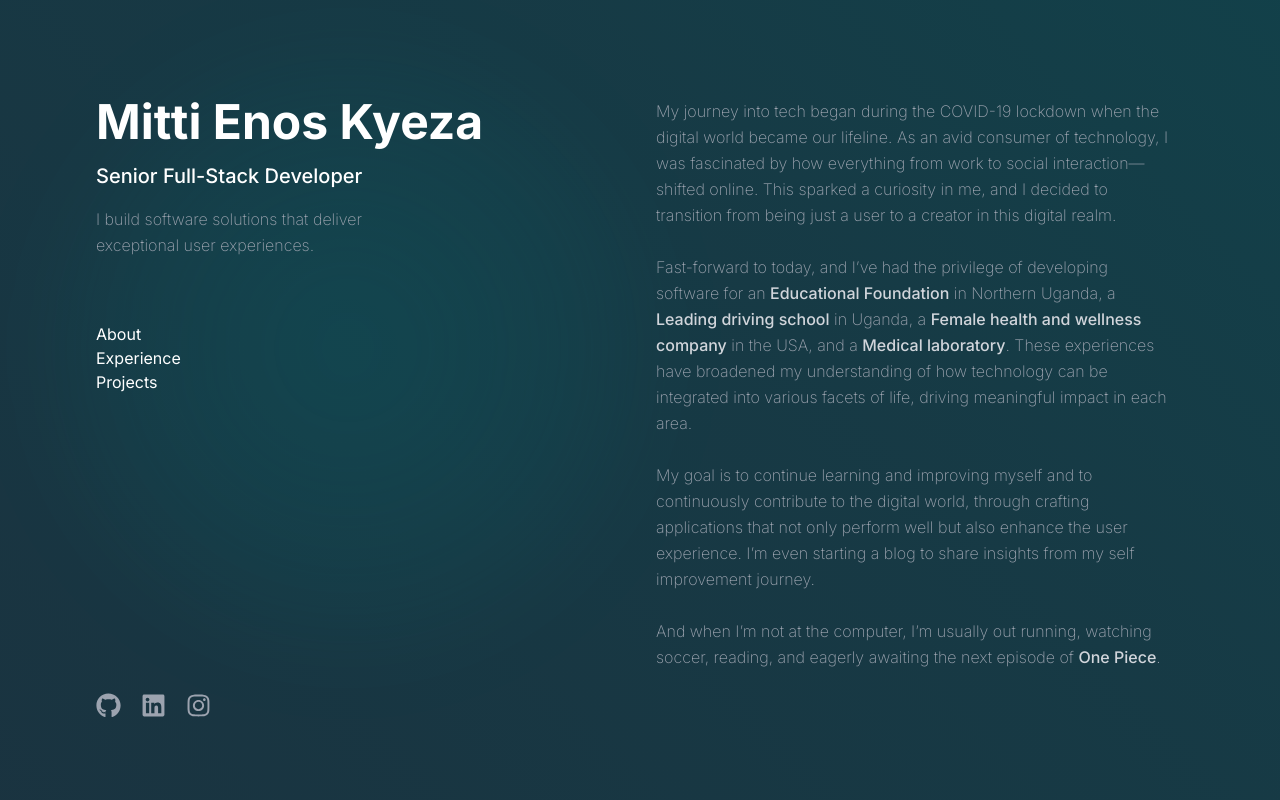
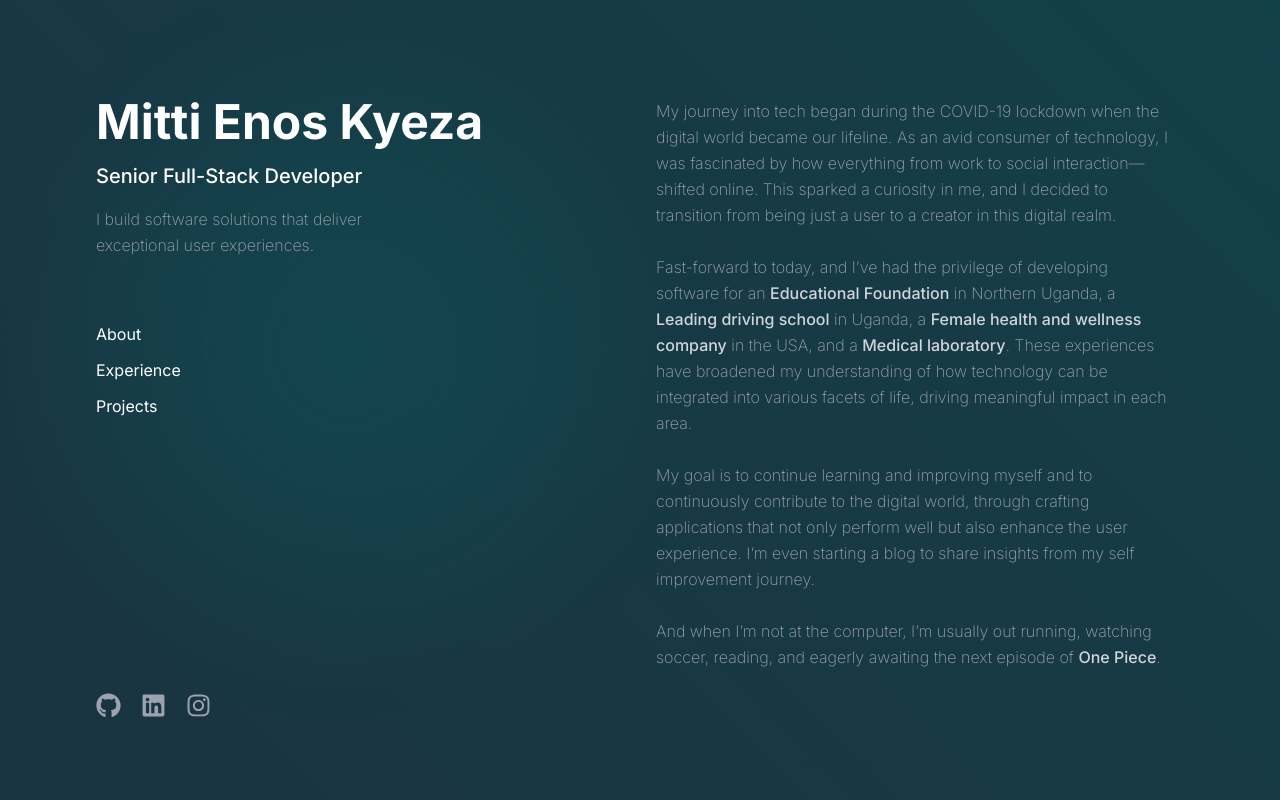
Before and after one commit to enoskyeza/portfolio, a Next.js app: page / in a window 1280 px wide. Shown: the top 800 px of the page. Built offline with nearby package versions, Linux system fonts and the light colour scheme.

Commit message:
modify nav styles

```diff
--- a/src/app/globals.css
+++ b/src/app/globals.css
@@ -129,12 +129,17 @@ body {
     }
 
     .lg-hover {
-        @apply hover:bg-[rgba(var(--dark),0.3)] hover:cursor-pointer lg:p-4
+        @apply hover:bg-[rgba(0,0,0,0.1)] hover:cursor-pointer lg:p-4
     }
 
     /* Custom CSS for opacity effect */
     .items-container:hover .lg-hover:not(:hover) {
         @apply opacity-50;
+    }
+
+    .nav-link-custom {
+        @apply mb-3 active:text-hover
+        hover:ps-6 transition-all duration-300 ease-in-out hover:text-hover hover:cursor-pointer
     }
 }
 
```
